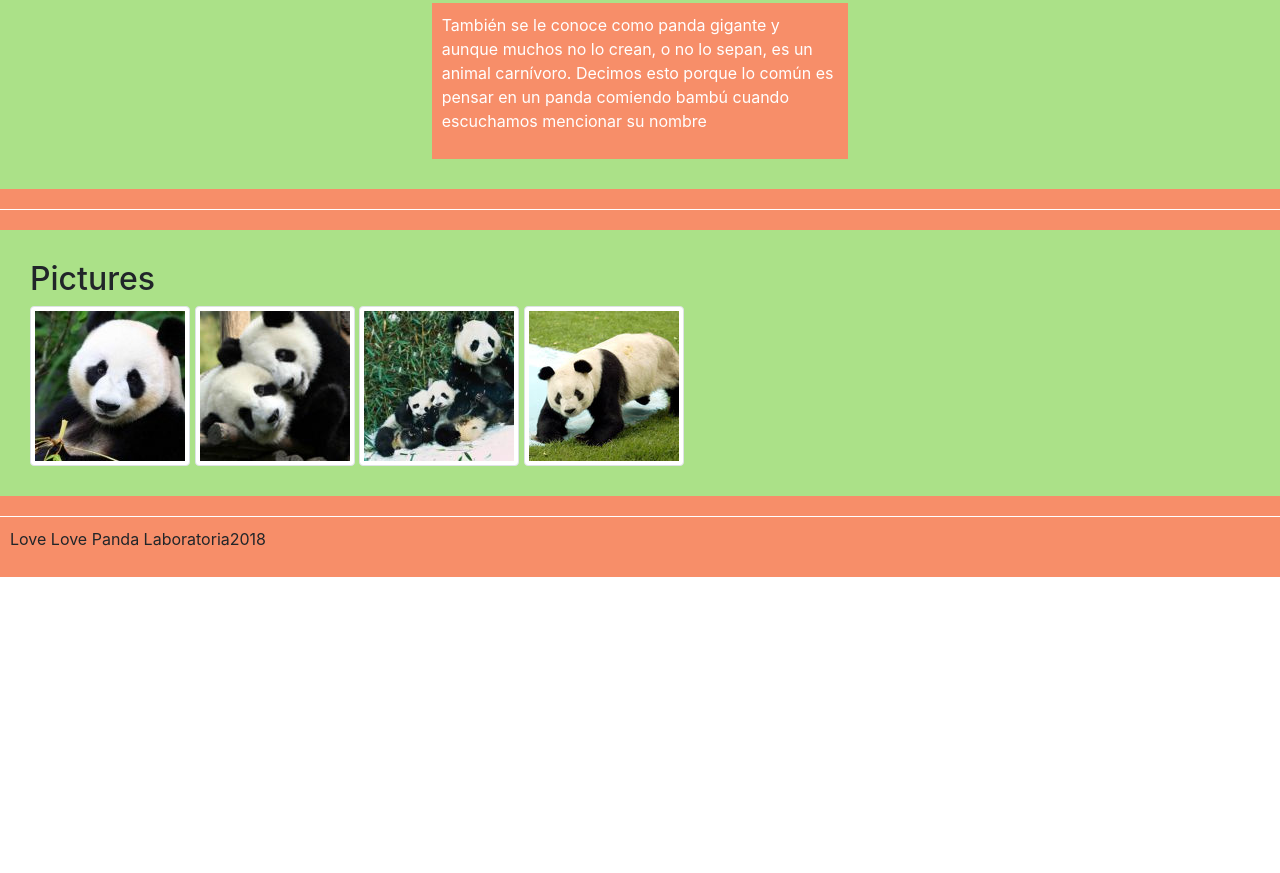
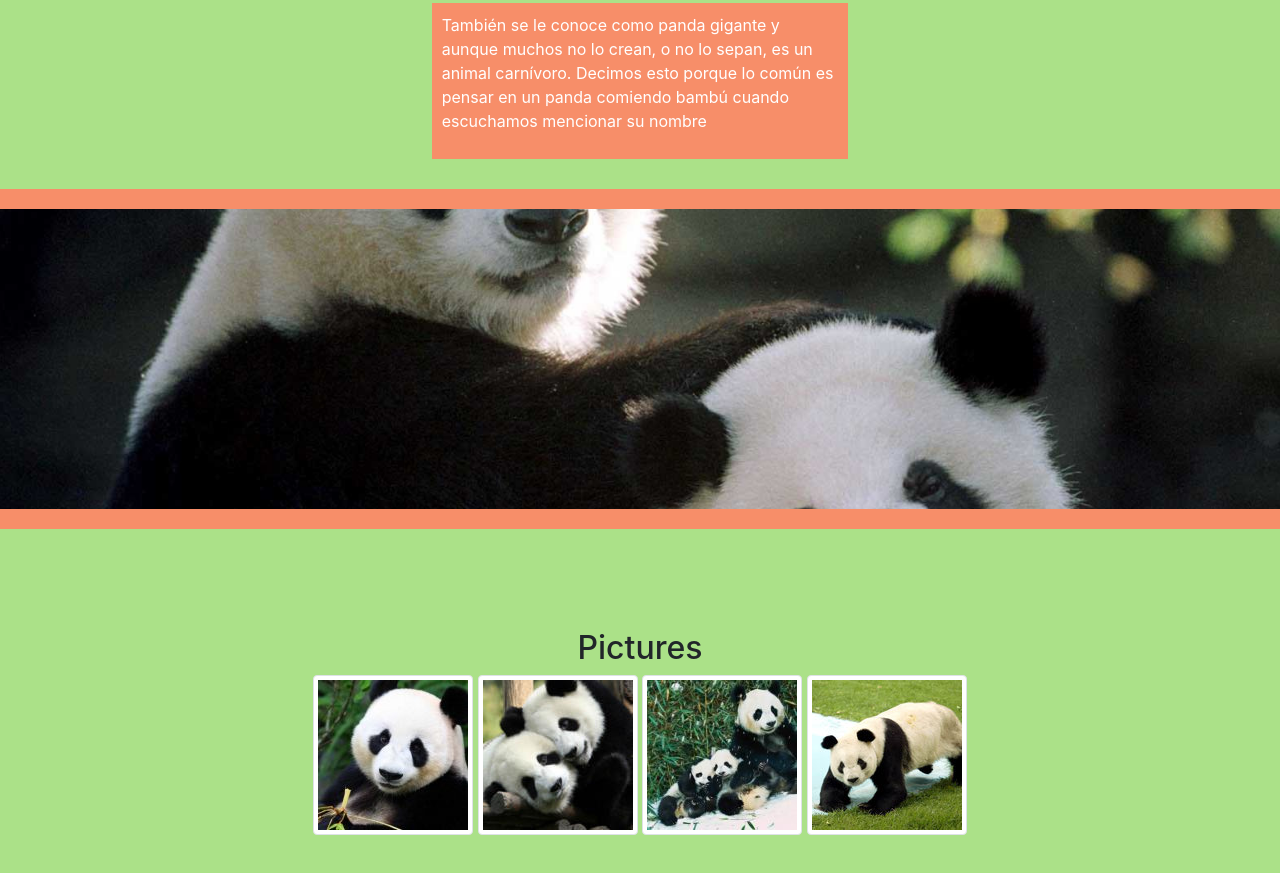
Before and after one commit to EvaCatalinaAstudillo/reto-panda, a plain HTML site: page index.html in a window 1280 px wide. Shown: the part 507-1380 px from the top of the page. Before the commit the page ends 1084 px from the top, so only its background shows below. Drawn offline with nearby package versions, Linux system fonts and the light colour scheme.

Commit message:
agregar propiedades y modificacion de letra

```diff
--- a/style.css
+++ b/style.css
@@ -40,3 +40,27 @@
 
 
 }
+.pandaDos {
+    background-image: url(img-panda/img/dos.jpg);
+    height: 300px;
+    background-size: cover;
+    background-position-y: center;
+
+
+}
+.article {
+    margin: 40px auto;
+    text-align: center;
+    padding: 30px;
+}
+.pandaTres {
+    background-image: url(img-panda/img/tres.jpg);
+    height: 300px;
+    background-size: cover;
+    background-position-y: center;
+}
+.footer {
+    padding: 10px;
+    text-align: right;
+    color: white
+}
```
